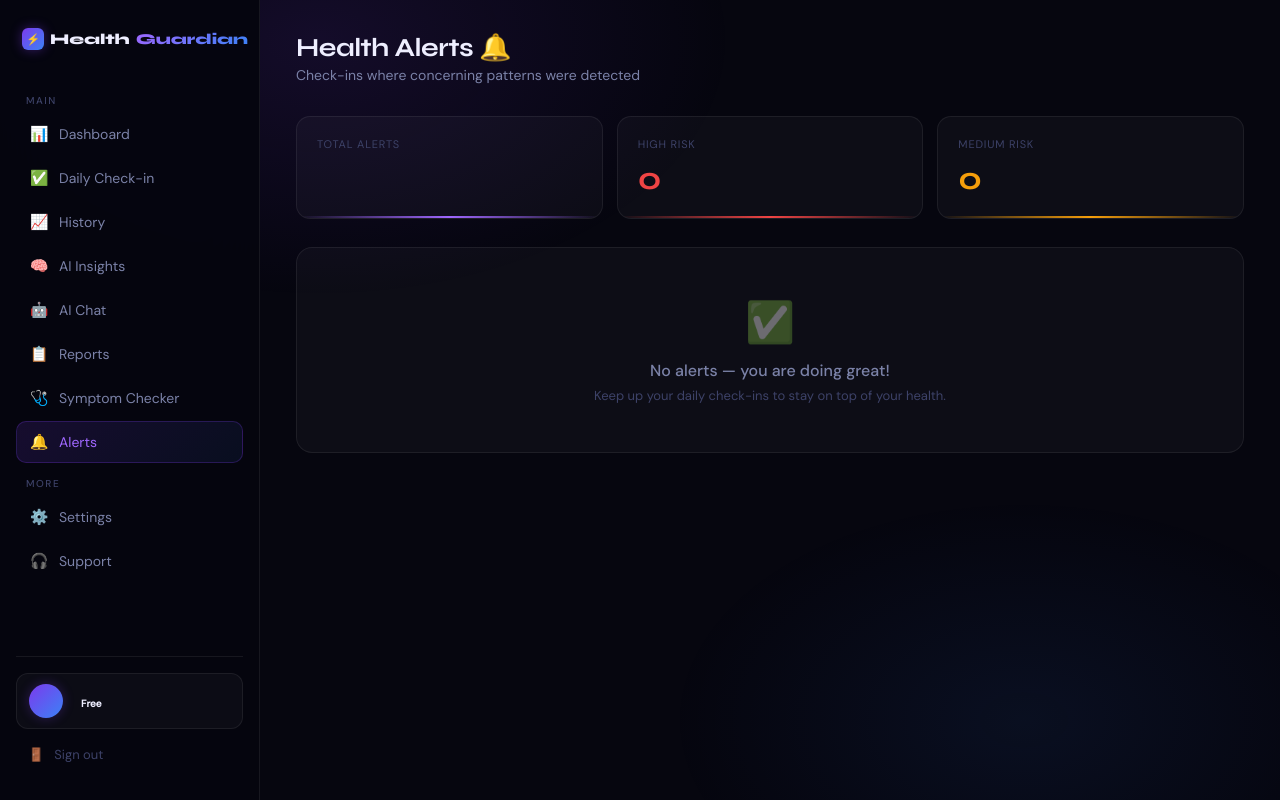
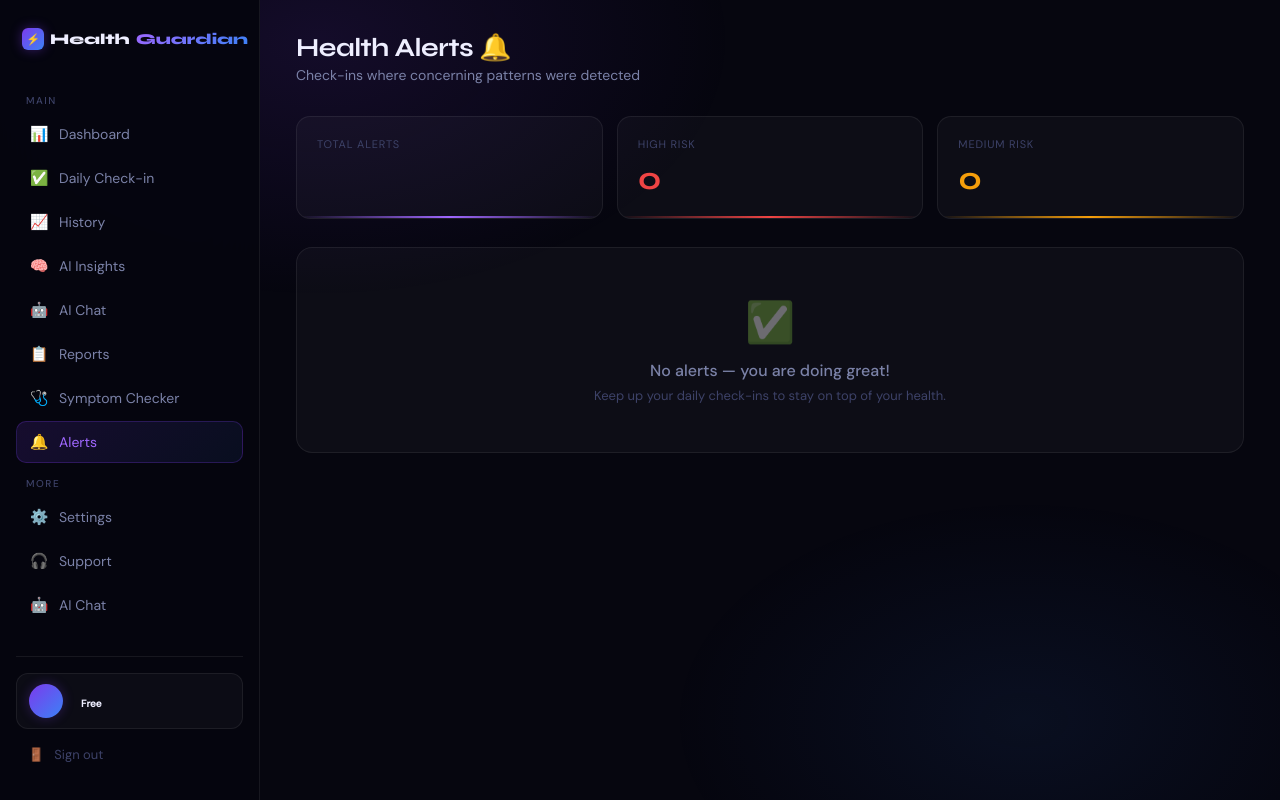
Before and after one commit to yuvraj121-121/healthguardian, a Flask app: template templates/alerts.html in a window 1280 px wide. Run offline with Flask 3, Linux system fonts and the light colour scheme; the template is opened without the code that fills it, so the values that code supplies are empty.

Commit message:
sidebar chat ai added

```diff
--- a/templates/alerts.html
+++ b/templates/alerts.html
@@ -140,6 +140,7 @@
     <div class="nav-section" style="margin-top:12px;">More</div>
     <a href="/settings" class="nav-item"><span class="nav-icon">⚙️</span> Settings</a>
     <a href="/support" class="nav-item"><span class="nav-icon">🎧</span> Support</a>
+    <a href="/health-ai" class="nav-item"><span class="nav-icon">🤖</span> AI Chat</a>
     <div class="sidebar-bottom">
         <div class="user-card">
             <div class="user-avatar">
--- a/templates/checkin.html
+++ b/templates/checkin.html
@@ -167,6 +167,7 @@
     <div class="nav-section" style="margin-top:12px;">More</div>
     <a href="/settings" class="nav-item"><span class="nav-icon">⚙️</span> Settings</a>
     <a href="/support" class="nav-item"><span class="nav-icon">🎧</span> Support</a>
+    <a href="/health-ai" class="nav-item"><span class="nav-icon">🤖</span> AI Chat</a>
     <div class="sidebar-bottom">
         <div class="user-card">
             <div class="user-avatar">
--- a/templates/family.html
+++ b/templates/family.html
@@ -156,6 +156,7 @@
     <div class="nav-section" style="margin-top:12px;">More</div>
     <a href="/settings" class="nav-item"><span class="nav-icon">⚙️</span> Settings</a>
     <a href="/support" class="nav-item"><span class="nav-icon">🎧</span> Support</a>
+    <a href="/health-ai" class="nav-item"><span class="nav-icon">🤖</span> AI Chat</a>
     <div class="sidebar-bottom">
         <div class="user-card">
             <div class="user-avatar">
--- a/templates/history.html
+++ b/templates/history.html
@@ -158,6 +158,7 @@
     <div class="nav-section" style="margin-top:12px;">More</div>
     <a href="/settings" class="nav-item"><span class="nav-icon">⚙️</span> Settings</a>
     <a href="/support" class="nav-item"><span class="nav-icon">🎧</span> Support</a>
+    <a href="/health-ai" class="nav-item"><span class="nav-icon">🤖</span> AI Chat</a>
     <div class="sidebar-bottom">
         <div class="user-card">
             <div class="user-avatar">
--- a/templates/ml_insights.html
+++ b/templates/ml_insights.html
@@ -208,6 +208,7 @@
     <div class="nav-section" style="margin-top:12px;">More</div>
     <a href="/settings" class="nav-item"><span class="nav-icon">⚙️</span> Settings</a>
     <a href="/support" class="nav-item"><span class="nav-icon">🎧</span> Support</a>
+    <a href="/health-ai" class="nav-item"><span class="nav-icon">🤖</span> AI Chat</a>
     <div class="sidebar-bottom">
         <div class="user-card">
             <div class="user-avatar">
--- a/templates/report_detail.html
+++ b/templates/report_detail.html
@@ -210,6 +210,7 @@
     <div class="nav-section" style="margin-top:12px;">More</div>
     <a href="/settings" class="nav-item"><span class="nav-icon">⚙️</span> Settings</a>
     <a href="/support" class="nav-item"><span class="nav-icon">🎧</span> Support</a>
+    <a href="/health-ai" class="nav-item"><span class="nav-icon">🤖</span> AI Chat</a>
     <div class="sidebar-bottom">
         <div class="user-card">
             <div class="user-avatar" style="overflow:hidden;">
--- a/templates/reports.html
+++ b/templates/reports.html
@@ -167,6 +167,7 @@
     <div class="nav-section" style="margin-top:12px;">More</div>
     <a href="/settings" class="nav-item"><span class="nav-icon">⚙️</span> Settings</a>
     <a href="/support" class="nav-item"><span class="nav-icon">🎧</span> Support</a>
+    <a href="/health-ai" class="nav-item"><span class="nav-icon">🤖</span> AI Chat</a>
     <div class="sidebar-bottom">
         <div class="user-card">
             <div class="user-avatar" style="overflow:hidden;">
--- a/templates/settings.html
+++ b/templates/settings.html
@@ -135,6 +135,7 @@
     <div class="nav-section" style="margin-top:12px;">More</div>
     <a href="/settings" class="nav-item active"><span class="nav-icon">⚙️</span> Settings</a>
     <a href="/support" class="nav-item"><span class="nav-icon">🎧</span> Support</a>
+    <a href="/health-ai" class="nav-item"><span class="nav-icon">🤖</span> AI Chat</a>
     <div class="sidebar-bottom">
         <div class="user-card">
             <div class="user-avatar" style="overflow:hidden;">
--- a/templates/symptoms.html
+++ b/templates/symptoms.html
@@ -186,6 +186,7 @@
     <div class="nav-section" style="margin-top:12px;">More</div>
     <a href="/settings" class="nav-item"><span class="nav-icon">⚙️</span> Settings</a>
     <a href="/support" class="nav-item"><span class="nav-icon">🎧</span> Support</a>
+    <a href="/health-ai" class="nav-item"><span class="nav-icon">🤖</span> AI Chat</a>
     <div class="sidebar-bottom">
         <div class="user-card">
             <div class="user-avatar" style="overflow:hidden;">
```
